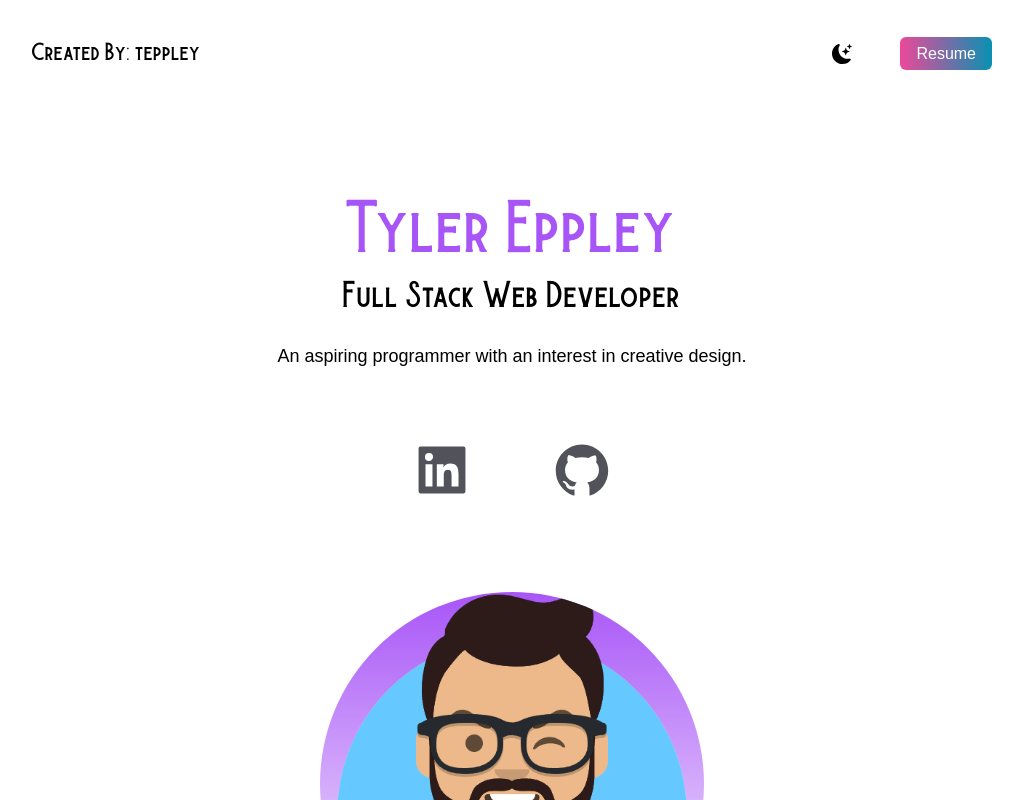
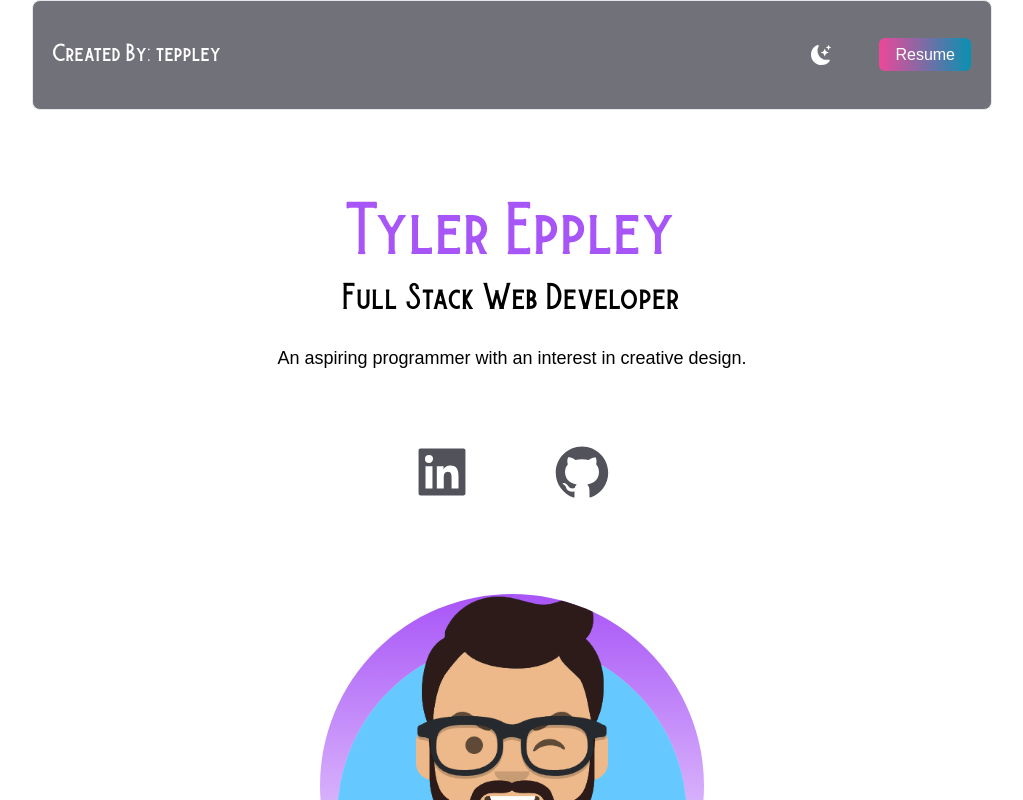
Before and after one commit to teppley/React-Portfolio, a Next.js app: page / in a window 1280 px wide. Shown: the top 800 px of the page, without its empty margins (128-1151 px from the left). Built offline with nearby package versions, Linux system fonts and the light colour scheme.

Commit message:
fixed the sticky navbar to overlap images and match bg color

```diff
--- a/pages/index.js
+++ b/pages/index.js
@@ -25,15 +25,15 @@ export default function Home() {
       </Head>
       <main className="bg-white px-10 dark:bg-zinc-900 md:px-20 lg:px-40">
         <section className="min-h-screen">
-          <nav className="py-10 mb-12 flex justify-between dark:text-white sticky top-0">
-            <h1 className="text-xl font-burtons hover:animate-bounce"><a href="https://github.com/teppley?tab=repositories" target="_blank" rel="noreferrer">Created By: teppley</a></h1>
+          <nav className="py-10 mb-12 flex justify-between border rounded-lg border-whie bg-zinc-500 sticky top-0 dark:text-white dark:bg-zinc-800 dark:border-zinc-800">
+            <h1 className="text-xl font-burtons pl-5 hover:animate-bounce text-white"><a href="https://github.com/teppley?tab=repositories" target="_blank" rel="noreferrer">Created By: teppley</a></h1>
             <ul className="flex items-center">
               <li>
-                <BsFillMoonStarsFill onClick={() => setDarkMode(!darkMode)} className="cursor-pointer text-xl hover:animate-spin hover:fill-indigo-600" />
+                <BsFillMoonStarsFill onClick={() => setDarkMode(!darkMode)} className="cursor-pointer text-xl text-white hover:animate-spin hover:fill-indigo-600" />
               </li>
               <li>
                 <a
-                  className="bg-gradient-to-r from-pink-500 text- to-cyan-600 text-white px-4 py-2 border-none rounded-md ml-12 hover:animate-pulse" href="#">
+                  className="bg-gradient-to-r from-pink-500 text- to-cyan-600 text-white px-4 py-2 mr-5 border-none rounded-md ml-12 hover:animate-pulse" href="#">
                   Resume
                 </a>
               </li>
--- a/styles/globals.css
+++ b/styles/globals.css
@@ -8,6 +8,10 @@ body {
   margin: 0;
   font-family: -apple-system, BlinkMacSystemFont, Segoe UI, Roboto, Oxygen,
     Ubuntu, Cantarell, Fira Sans, Droid Sans, Helvetica Neue, sans-serif;
+}
+
+nav{
+  z-index: 1;
 }
 
 a {
```
